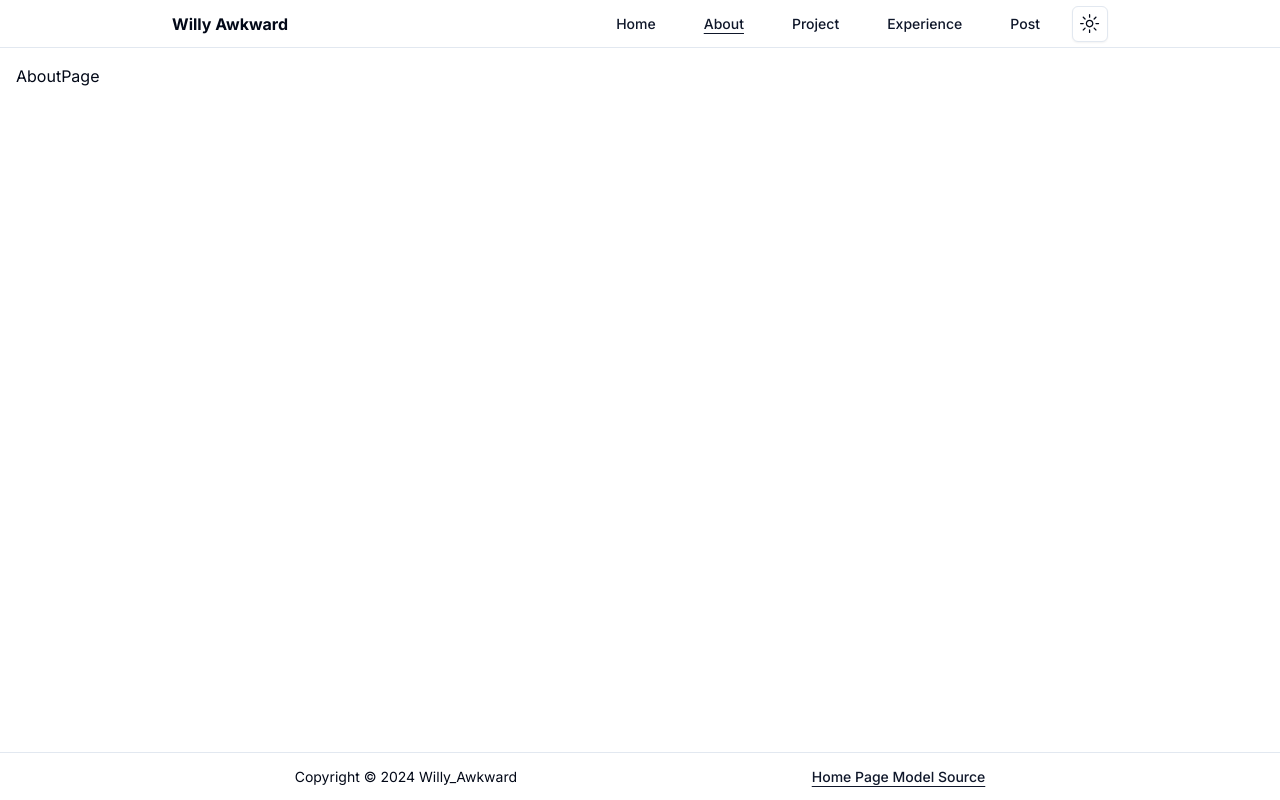
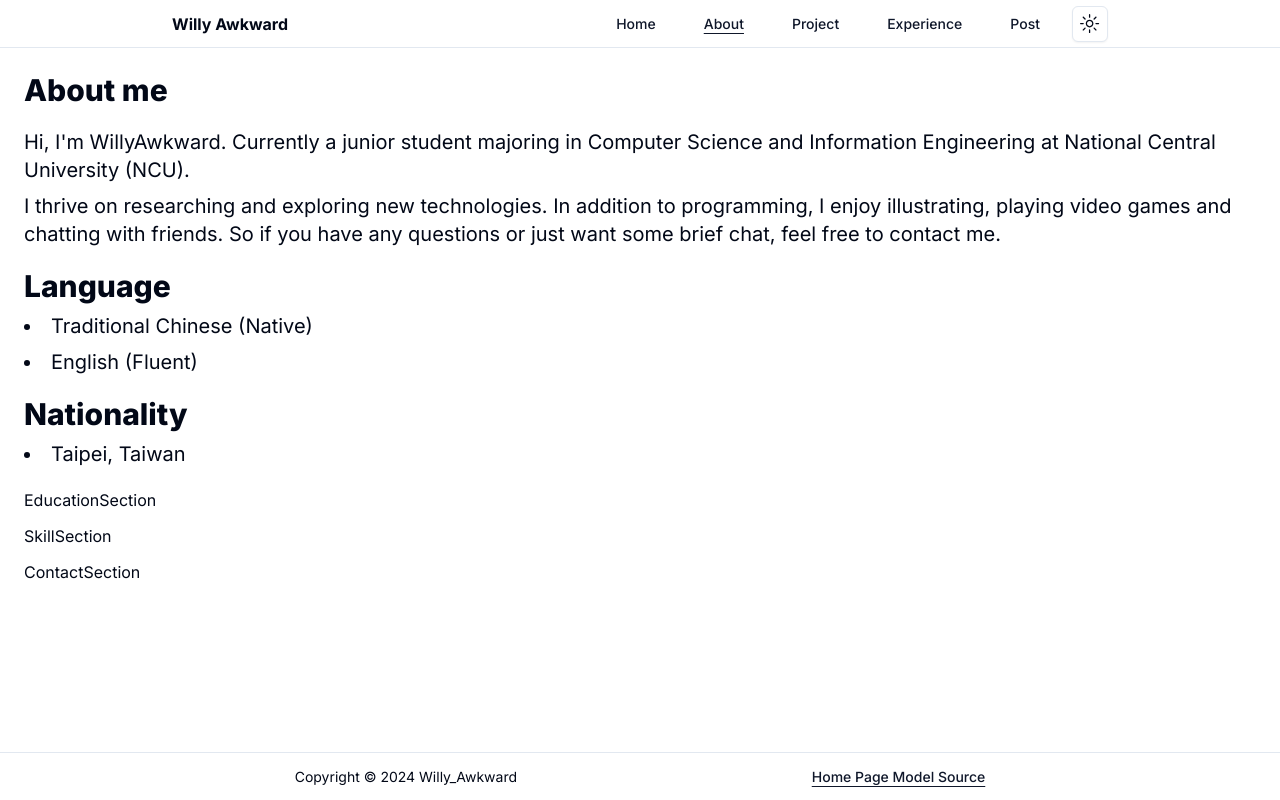
Before and after one commit to awkward-willy/awkward-willy.github.io, a Next.js app: page /about in a window 1280 px wide. Built offline with nearby package versions, Linux system fonts and the light colour scheme.

Commit message:
[Feat] Add AboutSection, ContactSection, EducationSection, and SkillSection components.

```diff
--- /dev/null
+++ b/app/about/_components/AboutSection.tsx
@@ -0,0 +1,41 @@
+import Constants from "../_constants";
+
+const AboutSection = () => {
+  return (
+    <>
+      <h1 className="font-extrabold text-2xl sm:text-3xl">About me</h1>
+      <ul>
+        <li className="my-2 text-base sm:text-xl">
+          Hi, I&apos;m WillyAwkward. Currently a junior student majoring in
+          Computer Science and Information Engineering at National Central
+          University (NCU).
+        </li>
+        <li className="my-2 text-base sm:text-xl">
+          I thrive on researching and exploring new technologies. In addition to
+          programming, I enjoy illustrating, playing video games and chatting
+          with friends. So if you have any questions or just want some brief
+          chat, feel free to contact me.
+        </li>
+      </ul>
+
+      {Object.entries(Constants.about).map(([key, value], index) => {
+        return (
+          <div key={index}>
+            <h1 className="font-extrabold text-2xl sm:text-3xl">{key}</h1>
+            <ul className="list-disc list-inside text-base sm:text-xl">
+              {value.map((item, index) => {
+                return (
+                  <li key={index} className="my-2">
+                    {item}
+                  </li>
+                );
+              })}
+            </ul>
+          </div>
+        );
+      })}
+    </>
+  );
+};
+
+export default AboutSection;
--- /dev/null
+++ b/app/about/_components/ContactSection.tsx
@@ -0,0 +1,5 @@
+const ContactSection = () => {
+  return <div>ContactSection</div>;
+};
+
+export default ContactSection;
--- /dev/null
+++ b/app/about/_components/EducationSection.tsx
@@ -0,0 +1,5 @@
+const EducationSection = () => {
+  return <div>EducationSection</div>;
+};
+
+export default EducationSection;
--- /dev/null
+++ b/app/about/_components/SkillSection.tsx
@@ -0,0 +1,5 @@
+const SkillSection = () => {
+  return <div>SkillSection</div>;
+};
+
+export default SkillSection;
--- /dev/null
+++ b/app/about/_constants/index.ts
@@ -0,0 +1,8 @@
+const Constants = {
+  about: {
+    Language: ["Traditional Chinese (Native)", "English (Fluent)"],
+    Nationality: ["Taipei, Taiwan"],
+  },
+};
+
+export default Constants;
--- a/app/about/page.tsx
+++ b/app/about/page.tsx
@@ -1,5 +1,17 @@
+import AboutSection from "./_components/AboutSection";
+import ContactSection from "./_components/ContactSection";
+import EducationSection from "./_components/EducationSection";
+import SkillSection from "./_components/SkillSection";
+
 const AboutPage = () => {
-  return <div>AboutPage</div>;
+  return (
+    <div className="flex flex-col m-2 gap-3">
+      <AboutSection />
+      <EducationSection />
+      <SkillSection />
+      <ContactSection />
+    </div>
+  );
 };
 
 export default AboutPage;
```
